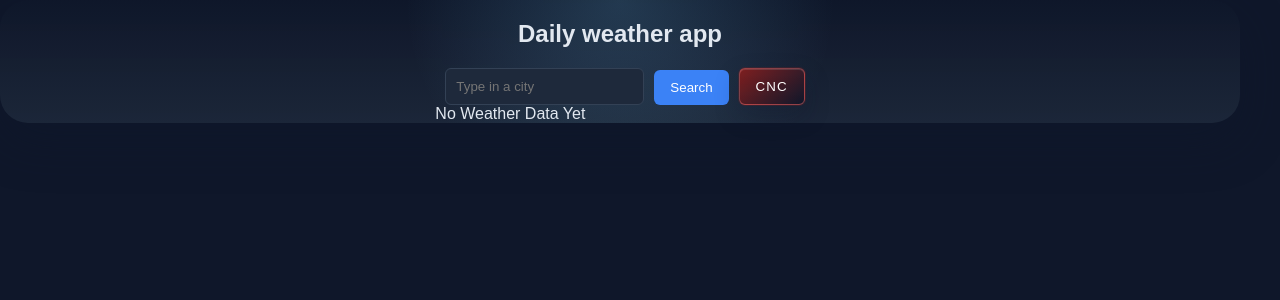
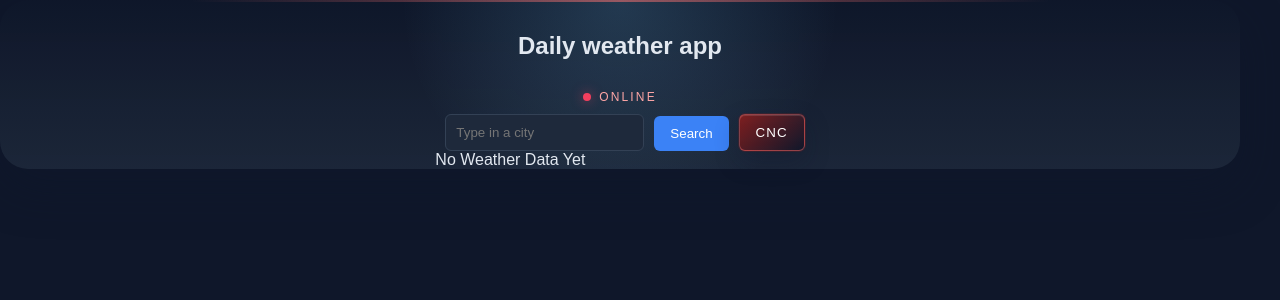
Before and after one commit to darkhorse2013/weather-app, a React (Vite) app: page / in a window 1280 px wide. Shown: the top 300 px of the page. Built offline with nearby package versions, Linux system fonts and the light colour scheme.

Commit message:
Add CNC header and section framing

```diff
--- a/src/App.css
+++ b/src/App.css
@@ -11,6 +11,40 @@ body {
   flex-direction: column;
   align-items: center;
   padding: 0 20px;
+}
+
+.app-title-panel {
+  position: relative;
+  display: flex;
+  flex-direction: column;
+  align-items: center;
+  gap: 10px;
+  width: 100%;
+  margin-bottom: 10px;
+}
+
+.app-title-panel-line {
+  width: min(100%, 860px);
+  height: 2px;
+  background: linear-gradient(90deg, transparent, rgba(248, 113, 113, 0.55), transparent);
+}
+
+.app-title-status {
+  display: inline-flex;
+  align-items: center;
+  gap: 8px;
+  font-size: 12px;
+  text-transform: uppercase;
+  letter-spacing: 0.18em;
+  color: #fca5a5;
+}
+
+.status-dot {
+  width: 8px;
+  height: 8px;
+  border-radius: 999px;
+  background: #f43f5e;
+  box-shadow: 0 0 12px rgba(244, 63, 94, 0.55);
 }
 
 .app-shell {
@@ -190,10 +224,54 @@ button:disabled {
   white-space: nowrap;
 }
 
+.theme-cnc .app-title-panel {
+  margin-bottom: 20px;
+  padding: 16px 22px 14px;
+}
+
+.theme-cnc .app-title-panel::before {
+  content: "";
+  position: absolute;
+  inset: 0;
+  border: 1px solid rgba(239, 68, 68, 0.4);
+  clip-path: polygon(4% 0, 96% 0, 100% 18%, 100% 82%, 96% 100%, 4% 100%, 0 82%, 0 18%);
+  background:
+    linear-gradient(180deg, rgba(69, 10, 10, 0.26), rgba(6, 6, 8, 0)),
+    radial-gradient(circle at top, rgba(239, 68, 68, 0.18), transparent 45%);
+  pointer-events: none;
+}
+
+.theme-cnc .app-title-panel-line {
+  display: none;
+}
+
+.theme-cnc .app-title-status {
+  position: relative;
+  z-index: 1;
+}
+
 .theme-cnc .saved-cities-label,
 .theme-cnc .weather-title,
 .theme-cnc .trend-title {
   color: #fecaca;
+}
+
+.theme-cnc .saved-cities-label,
+.theme-cnc .weather-title {
+  position: relative;
+  display: inline-block;
+  padding-top: 10px;
+}
+
+.theme-cnc .saved-cities-label::before,
+.theme-cnc .weather-title::before {
+  content: "";
+  position: absolute;
+  top: 0;
+  left: 0;
+  width: 100%;
+  height: 1px;
+  background: linear-gradient(90deg, rgba(248, 113, 113, 0.65), transparent);
 }
 
 .theme-cnc #searchCity,
@@ -295,6 +373,43 @@ button:disabled {
 .theme-cnc .today-card-range,
 .theme-cnc .today-card-summary {
   color: #fecaca;
+}
+
+.cnc-section-frame {
+  position: relative;
+  margin-bottom: 24px;
+}
+
+.cnc-section-tab {
+  display: none;
+}
+
+.theme-cnc .cnc-section-frame {
+  padding-top: 30px;
+}
+
+.theme-cnc .cnc-section-tab {
+  position: absolute;
+  top: 0;
+  left: 18px;
+  z-index: 2;
+  display: inline-flex;
+  align-items: center;
+  min-height: 32px;
+  padding: 0 18px;
+  background: linear-gradient(135deg, rgba(239, 68, 68, 0.95), rgba(127, 29, 29, 0.95));
+  color: #fff1f2;
+  font-size: 12px;
+  font-weight: 700;
+  letter-spacing: 0.12em;
+  text-transform: uppercase;
+  clip-path: polygon(10% 0, 100% 0, 90% 100%, 0 100%);
+  box-shadow: 0 0 16px rgba(220, 38, 38, 0.22);
+}
+
+.theme-cnc .cnc-section-frame-primary .cnc-section-tab {
+  background: linear-gradient(135deg, rgba(254, 202, 202, 0.95), rgba(220, 38, 38, 0.95));
+  color: #450a0a;
 }
 
 .icon-motion-cnc {
--- a/src/App.jsx
+++ b/src/App.jsx
@@ -818,6 +818,8 @@ function App() {
           Weather for {weatherData[0].locationLabel ?? weatherData[0].city}
         </div>
 
+        <div className="cnc-section-frame cnc-section-frame-primary">
+          <div className="cnc-section-tab">Command Briefing</div>
           <div className="today-card">
           <div className="today-card-copy">
             <div className="today-card-date">{featuredWeather.displayDate}</div>
@@ -833,10 +835,16 @@ function App() {
             {featuredWeather.weatherIcon}
           </div>
         </div>
+        </div>
 
+        <div className="cnc-section-frame">
+          <div className="cnc-section-tab">Forecast Data</div>
           <TemperatureTrend forecastDays={weatherData}></TemperatureTrend>
+        </div>
 
         {upcomingWeather.length > 0 && (
+          <div className="cnc-section-frame">
+            <div className="cnc-section-tab">Next Days</div>
             <div className="weather-grid">
               {upcomingWeather.map((dailyWeather) => (
                 <ForecastCard
@@ -845,6 +853,7 @@ function App() {
                   isCncTheme={isCncTheme}
                 />
               ))}
+            </div>
           </div>
         )}
       </div>
@@ -857,8 +866,13 @@ function App() {
   return (
     <>
       <section id="center" className={appThemeClass}>
-        <div>
+        <div className="app-title-panel">
+          <div className="app-title-panel-line" aria-hidden="true"></div>
           <h1>Daily weather app</h1>
+          <div className="app-title-status" aria-hidden="true">
+            <span className="status-dot"></span>
+            online
+          </div>
         </div>
         <div>
           <div className="search-row">
```
Also changed, not shown: 1 other file (tests, documents, lock files or other folders). Lines whose indentation alone changed are shown as unchanged.
